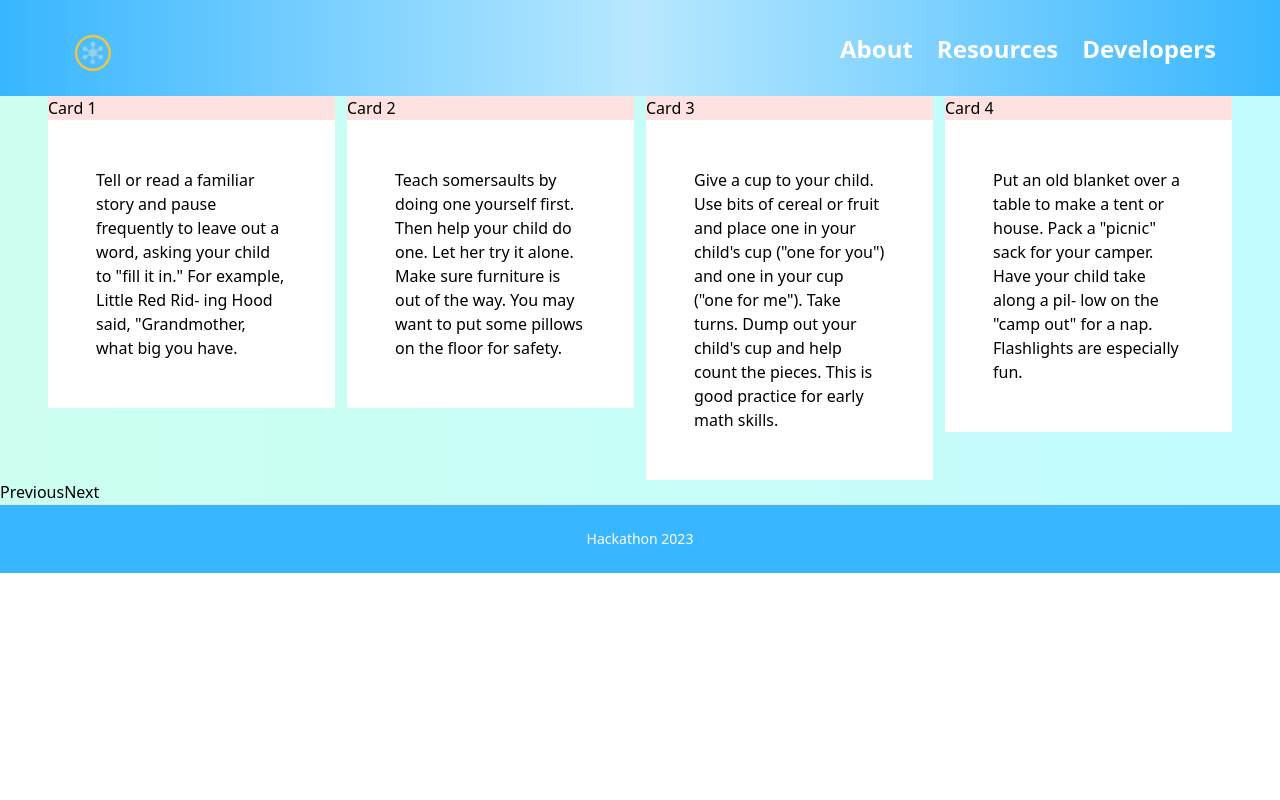
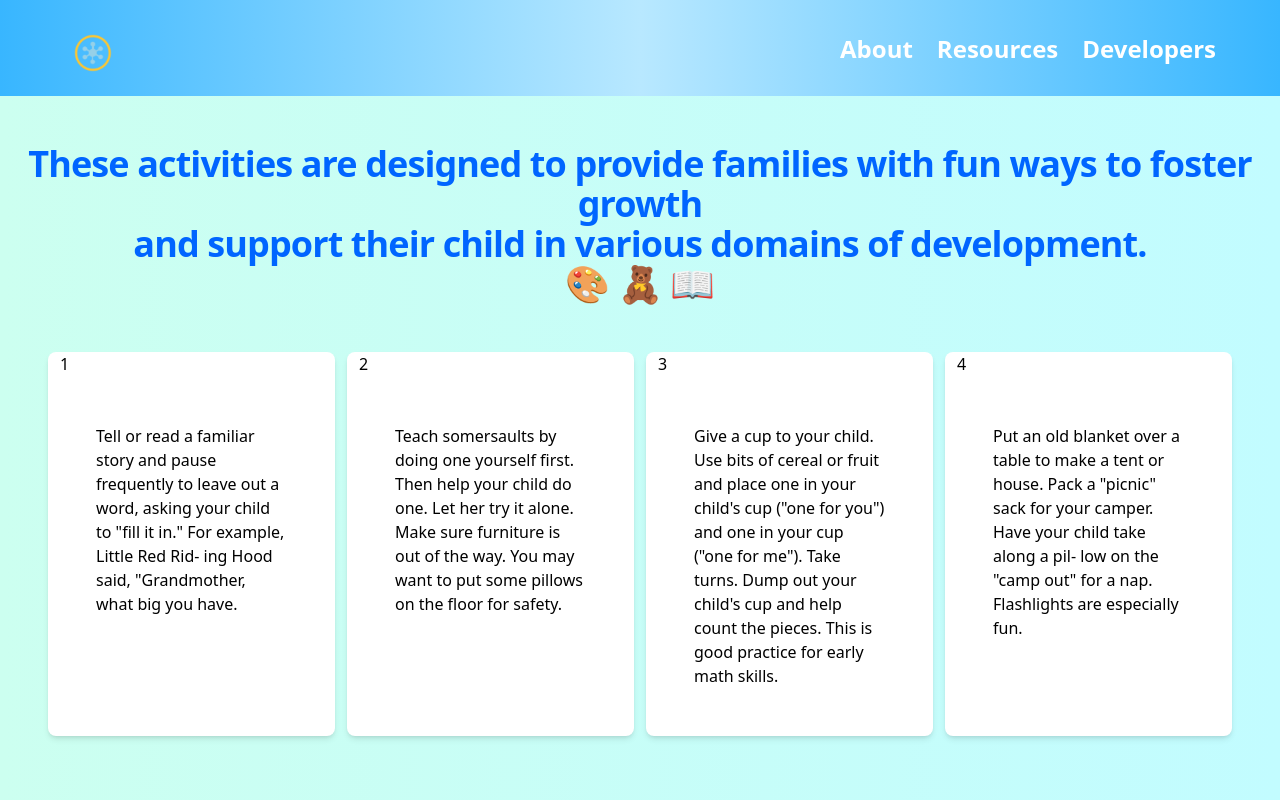
Before and after one commit to Ari-Jackson/hackathon-team-1, a React (Vite) app: page /display-cards in a window 1280 px wide. Shown: the top 800 px of the page. Built offline with nearby package versions, Linux system fonts and the light colour scheme.

Commit message:
first ranges

```diff
--- a/src/Components/AgeRangesCards/RangeFirst.jsx
+++ b/src/Components/AgeRangesCards/RangeFirst.jsx
@@ -1,7 +1,9 @@
-
+import DisplayResultsCards30 from "../DisplayResultsCards30"
 
 export default function RangeFirst() {
   return (
-    <div className="h-screen">Range30-36</div>
+    <div className="h-screen mt-[10%]">
+      <DisplayResultsCards30/>
+    </div>
   )
 }
--- a/src/Components/DisplayResultsCards30.jsx
+++ b/src/Components/DisplayResultsCards30.jsx
@@ -222,10 +222,10 @@ const DisplayResultsCards30 = () => {
 
 
     const renderedCards = cardsToDisplay.map((card) => (
-      <div key={card.card}>
-        <div className="bg-red-100">
-          <h2>Card {card.card}</h2>
-          <p className="bg-white p-12">{card.description}</p>
+      <div className="bg-white hover:bg-yellow-100 rounded-lg shadow-md" key={card.card}>
+        <div >
+          <h2 className="pl-3 bold">{card.card}</h2>
+          <p className="p-12 hover:text-lg">{card.description}</p>
         </div>
       </div>
     ));
@@ -245,19 +245,28 @@ const DisplayResultsCards30 = () => {
 
   return (
     <div>
+        <p className="text-center py-12 text-4xl font-extrabold tracking-tight text-[#0065ff]">
+        These activities are designed to provide families with fun ways to foster growth<br/> and support their child in various domains of development.
+        <br/>🎨 🧸 📖
+        </p>
       <div className="grid grid-cols-4 gap-3 mx-12 ">{displayResults()}</div>
+      <div className="mx-24 mt-[10%] grid grid-cols-2 gap-[80%]">
       <button
+       className="inline-block rounded border-2 border-[#0065ff] px-6 pb-[6px] pt-2 text-xs font-medium uppercase leading-normal text-primary transition duration-150 ease-in-out hover:border-purple-600 hover:text-purple-600 hover:bg-opacity-10 hover:text-primary-600 focus:border-primary-600 focus:text-primary-600 focus:outline-none focus:ring-0 active:border-primary-700 active:text-primary-700 dark:hover:bg-neutral-100 dark:hover:bg-opacity-10 text-[#0065ff]"
         onClick={handlePreviousClick}
         disabled={!nextClicked || currentIndex === 0}
       >
-        Previous
+       &lt;&lt; Previous
       </button>
       <button
+      className="justify-end inline-block rounded border-2 border-[#0065ff] px-6 pb-[6px] pt-2 text-xs font-medium uppercase leading-normal text-primary transition duration-150 ease-in-out hover:border-purple-600 hover:text-purple-600 hover:bg-opacity-10 hover:text-primary-600 focus:border-primary-600 focus:text-primary-600 focus:outline-none focus:ring-0 active:border-primary-700 active:text-primary-700 dark:hover:bg-neutral-100 dark:hover:bg-opacity-10 text-[#0065ff]"
         onClick={handleNextClick}
         disabled={currentIndex + 4 >= resultsArray30.length}
       >
-        Next
+        Next &gt;&gt;
       </button>
+      </div>
+
     </div>
   );
 }
--- a/src/Components/Form.jsx
+++ b/src/Components/Form.jsx
@@ -232,7 +232,7 @@ const OverallSectionTemp = ({
 
         <input
           type="submit"
-          className="rounded-md bg-blue-500 -ml-7 p-3 border text-white hover:cursor-pointer"
+          className="rounded-md bg--500 -ml-7 p-3 border text-white hover:cursor-pointer"
         />
       </form>
     </>
--- a/src/Components/Resources.jsx
+++ b/src/Components/Resources.jsx
@@ -22,8 +22,6 @@ export default function Resources() {
         For Children 48-60 months
         </Link></li>
       </ul>
-      <DisplayResultsCards30/>
-
     </div>
   )
 }
```
